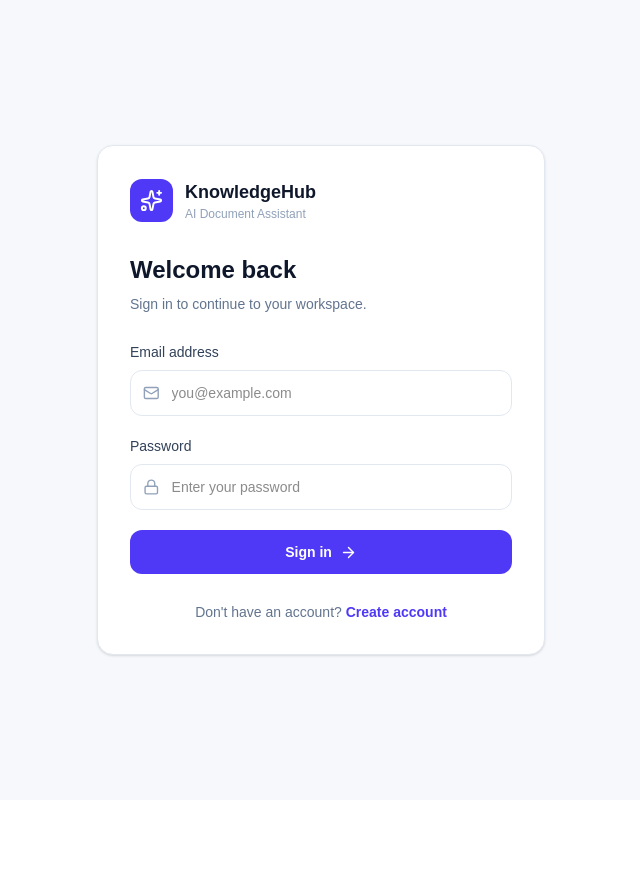
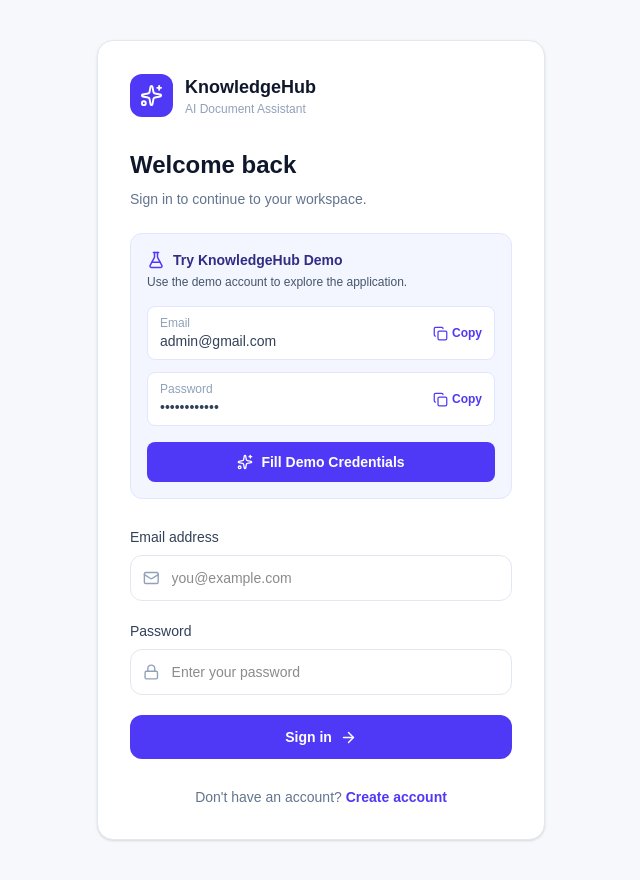
Before and after one commit to raselcsedev/knowledgehub, a Next.js app in the folder apps/web/: page /login in a window 1280 px wide. Shown: the whole page, without its empty margins (319-959 px from the left). Before the commit the page ends 800 px from the top, so only its background shows below. Built offline with nearby package versions, Linux system fonts and the light colour scheme; no server answers.

Commit message:
feat: add demo credentials to login page

```diff
--- a/apps/web/src/app/login/page.tsx
+++ b/apps/web/src/app/login/page.tsx
@@ -3,7 +3,15 @@
 import { useState, type FormEvent } from "react";
 import Link from "next/link";
 import { useRouter } from "next/navigation";
-import { Sparkles, Mail, Lock, ArrowRight } from "lucide-react";
+import {
+  Sparkles,
+  Mail,
+  Lock,
+  ArrowRight,
+  Copy,
+  Check,
+  FlaskConical,
+} from "lucide-react";
 import { apiRequest } from "@/lib/api";
 import { useAuth } from "@/context/auth-context";
 
@@ -24,6 +32,31 @@ export default function LoginPage() {
   const [password, setPassword] = useState("");
   const [error, setError] = useState("");
   const [loading, setLoading] = useState(false);
+  const DEMO_EMAIL = "admin@gmail.com";
+  const DEMO_PASSWORD = "12345678";
+
+  const [copiedField, setCopiedField] = useState<"email" | "password" | null>(
+    null,
+  );
+
+  function fillDemoCredentials() {
+    setEmail(DEMO_EMAIL);
+    setPassword(DEMO_PASSWORD);
+    setError("");
+  }
+
+  async function copyCredential(value: string, field: "email" | "password") {
+    try {
+      await navigator.clipboard.writeText(value);
+      setCopiedField(field);
+
+      window.setTimeout(() => {
+        setCopiedField((current) => (current === field ? null : current));
+      }, 2000);
+    } catch {
+      setError("Unable to copy. Please copy the credential manually.");
+    }
+  }
 
   async function handleSubmit(e: FormEvent<HTMLFormElement>) {
     e.preventDefault();
@@ -77,7 +110,73 @@ export default function LoginPage() {
             {error}
           </div>
         )}
+        <div className="mt-6 rounded-xl border border-indigo-100 bg-indigo-50/70 p-4">
+          <div className="flex items-center gap-2">
+            <FlaskConical size={18} className="text-indigo-600" />
+            <h3 className="text-sm font-semibold text-indigo-900">
+              Try KnowledgeHub Demo
+            </h3>
+          </div>
 
+          <p className="mt-1 text-xs text-slate-600">
+            Use the demo account to explore the application.
+          </p>
+
+          <div className="mt-4 space-y-3">
+            <div className="flex items-center justify-between gap-2 rounded-lg border border-indigo-100 bg-white px-3 py-2">
+              <div className="min-w-0">
+                <p className="text-xs text-slate-400">Email</p>
+                <p className="truncate text-sm font-medium text-slate-700">
+                  {DEMO_EMAIL}
+                </p>
+              </div>
+
+              <button
+                type="button"
+                onClick={() => copyCredential(DEMO_EMAIL, "email")}
+                className="flex shrink-0 items-center gap-1 text-xs font-semibold text-indigo-600 hover:text-indigo-800"
+              >
+                {copiedField === "email" ? (
+                  <Check size={15} />
+                ) : (
+                  <Copy size={15} />
+                )}
+                {copiedField === "email" ? "Copied" : "Copy"}
+              </button>
+            </div>
+
+            <div className="flex items-center justify-between gap-2 rounded-lg border border-indigo-100 bg-white px-3 py-2">
+              <div>
+                <p className="text-xs text-slate-400">Password</p>
+                <p className="text-sm font-medium text-slate-700">
+                  {"•".repeat(12)}
+                </p>
+              </div>
+
+              <button
+                type="button"
+                onClick={() => copyCredential(DEMO_PASSWORD, "password")}
+                className="flex shrink-0 items-center gap-1 text-xs font-semibold text-indigo-600 hover:text-indigo-800"
+              >
+                {copiedField === "password" ? (
+                  <Check size={15} />
+                ) : (
+                  <Copy size={15} />
+                )}
+                {copiedField === "password" ? "Copied" : "Copy"}
+              </button>
+            </div>
+          </div>
+
+          <button
+            type="button"
+            onClick={fillDemoCredentials}
+            className="mt-4 flex w-full items-center justify-center gap-2 rounded-lg bg-indigo-600 px-4 py-2.5 text-sm font-semibold text-white transition hover:bg-indigo-700"
+          >
+            <Sparkles size={16} />
+            Fill Demo Credentials
+          </button>
+        </div>
         <form onSubmit={handleSubmit} className="mt-7 space-y-5">
           <div>
             <label className="mb-2 block text-sm font-medium text-slate-700">
```
